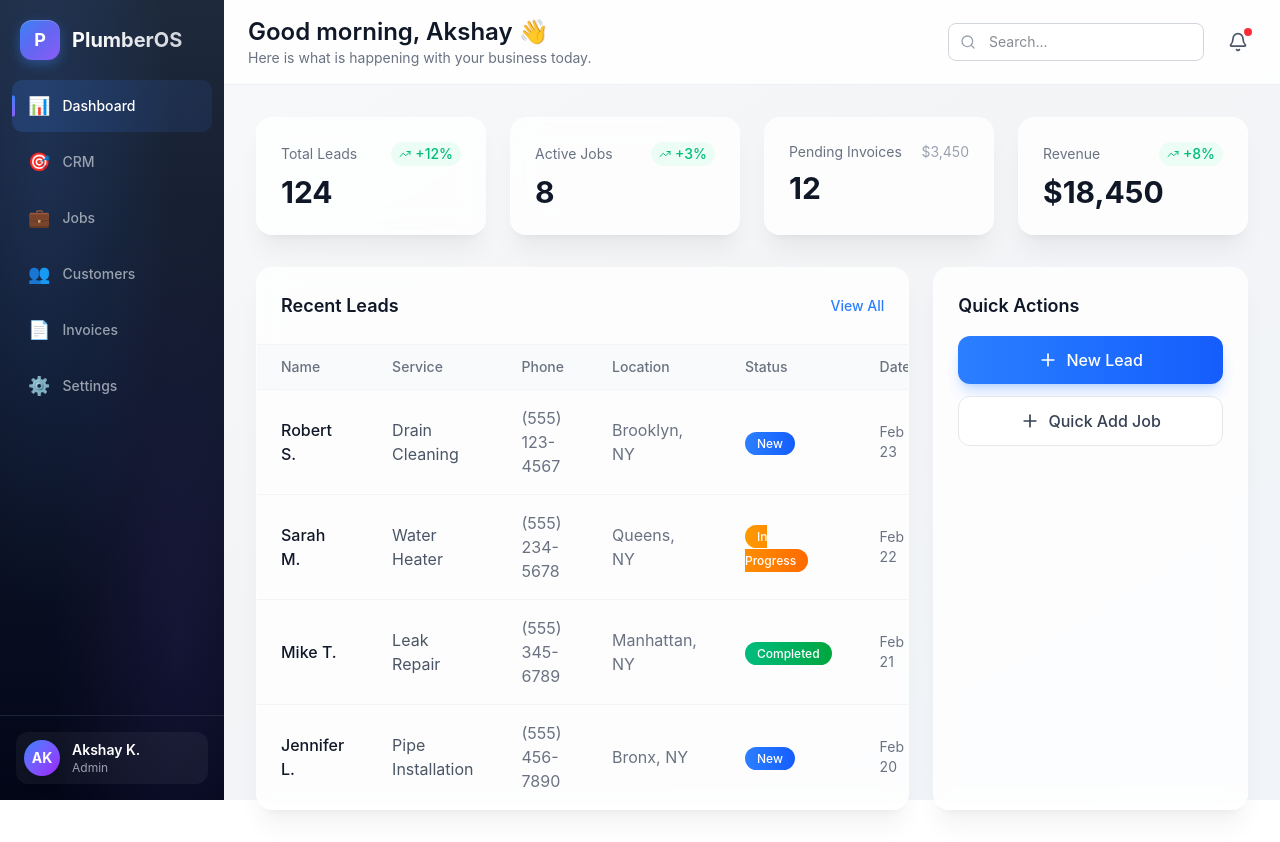
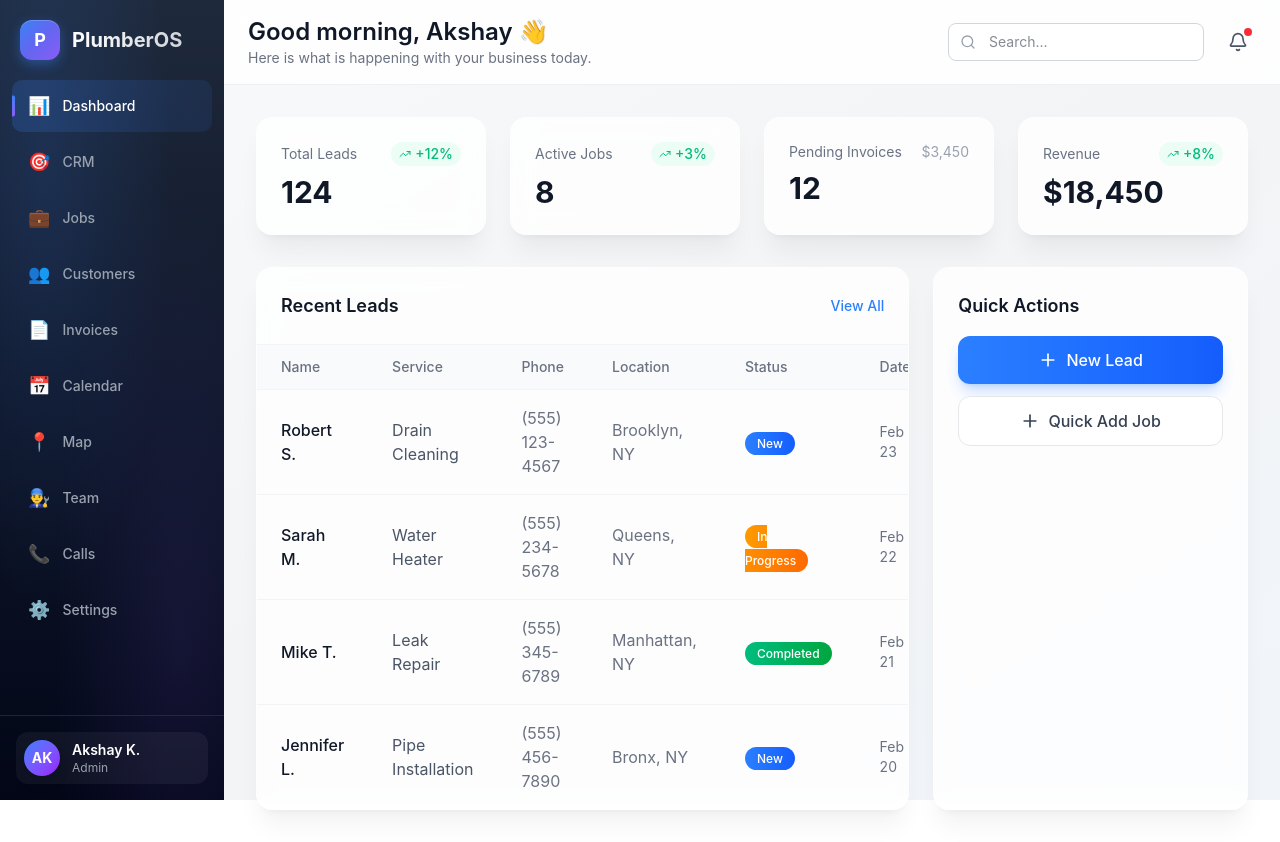
Before and after one commit to islaaiassistant-openclaw/plumber-os, a Next.js app: page / in a window 1280 px wide. Built offline with nearby package versions, Linux system fonts and the light colour scheme.

Commit message:
Fix: Consistent nav items in Dashboard sidebar

```diff
--- a/src/app/page.tsx
+++ b/src/app/page.tsx
@@ -30,6 +30,10 @@ const navItems = [
   { icon: '💼', label: 'Jobs', href: '/jobs' },
   { icon: '👥', label: 'Customers', href: '/customers' },
   { icon: '📄', label: 'Invoices', href: '/invoices' },
+  { icon: '📅', label: 'Calendar', href: '/calendar' },
+  { icon: '📍', label: 'Map', href: '/map' },
+  { icon: '👨‍🔧', label: 'Team', href: '/team' },
+  { icon: '📞', label: 'Calls', href: '/calls' },
   { icon: '⚙️', label: 'Settings', href: '/settings' },
 ];
 
```
